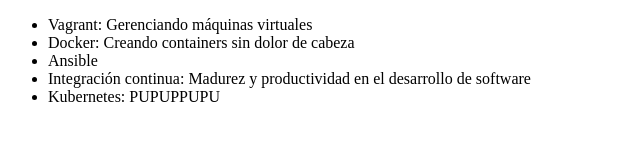
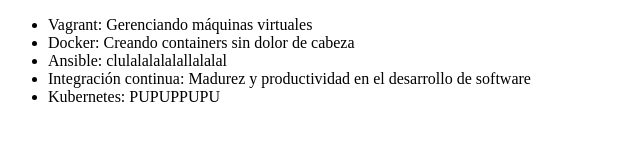
Before and after one commit to florenciamorisse/git-de-oracle, a plain HTML site: page index.html in a window 1280 px wide. Shown: the whole page, without its empty margins (0-640 px from the left). Drawn offline with Linux system fonts and the light colour scheme.

Commit message:
modif el nombre ansible

```diff
--- a/index.html
+++ b/index.html
@@ -10,7 +10,7 @@
     <ul>
         <li>Vagrant: Gerenciando máquinas virtuales</li>
         <li>Docker: Creando containers sin dolor de cabeza</li>
-        <li>Ansible</li>
+        <li>Ansible: clulalalalalallalalal</li>
         <li>Integración continua: Madurez y productividad en el desarrollo de software</li>
         <li>Kubernetes: PUPUPPUPU</li>
     </ul>
```
